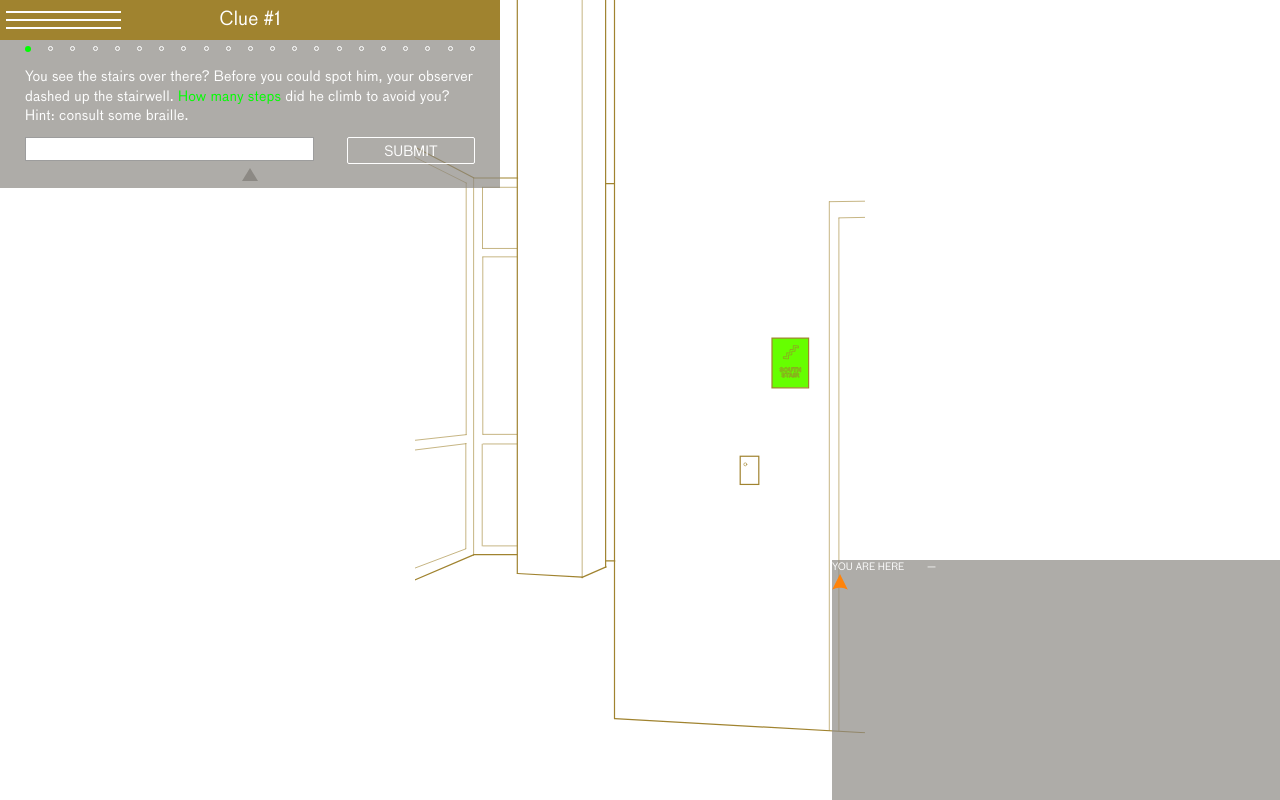
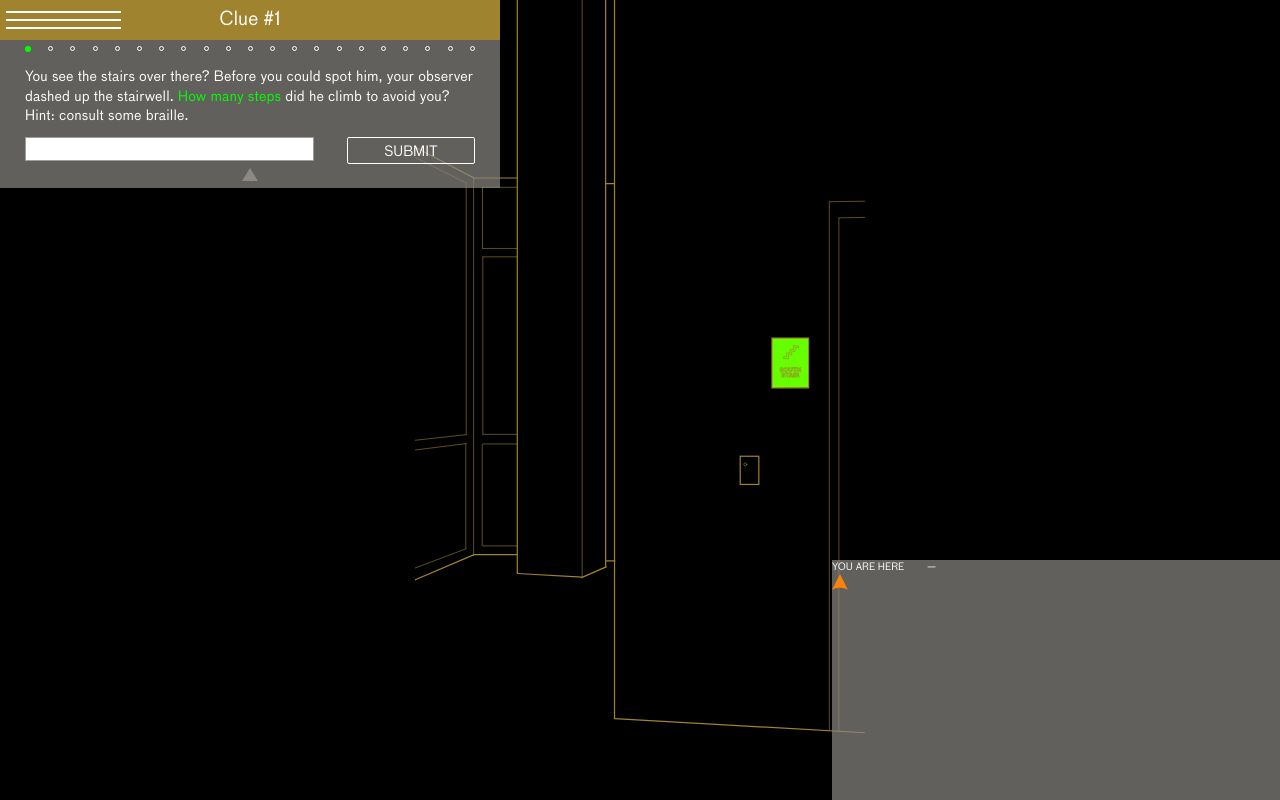
Before and after one commit to yoshi22g/watching, a plain HTML site: page 1.html in a window 1280 px wide. Drawn offline with nearby package versions, Linux system fonts and the light colour scheme.

Commit message:
some changes
some changes

```diff
--- a/css/main1.scss
+++ b/css/main1.scss
@@ -38,6 +38,7 @@ html {
   cursor: pointer;
   -webkit-tap-highlight-color: rgba(0,0,0,0);
   font-size: 100%;
+  background-color: #000 !important;
 }
 
 body {
```
Also changed, not shown: css/main1.css, 1 other file.
